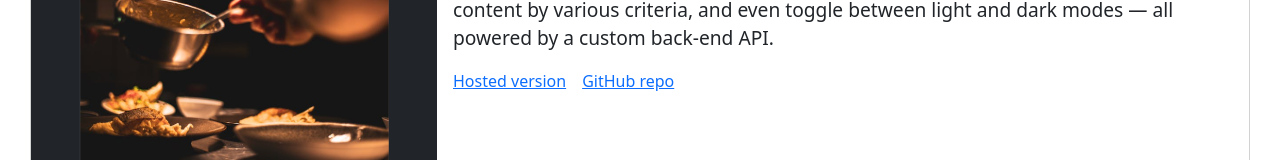
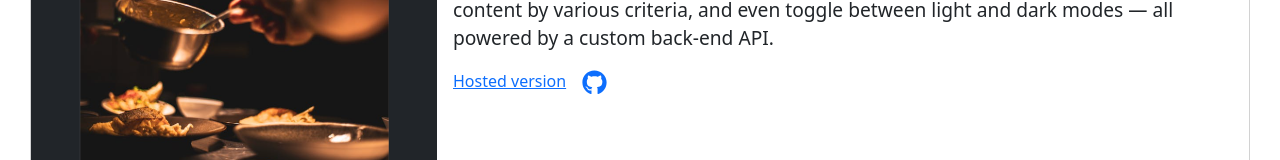
Before and after one commit to liamAppleton/Portfolio-Website, a React (Vite) app: page / in a window 1280 px wide. Shown: the part 567-727 px from the top of the page. Built offline with nearby package versions, Linux system fonts and the light colour scheme.

Commit message:
replacing GitHub link with icon

```diff
--- a/src/components/ProjectCard.jsx
+++ b/src/components/ProjectCard.jsx
@@ -1,4 +1,5 @@
 import { Card, Row, Col } from 'react-bootstrap';
+import { FaGithub } from 'react-icons/fa';
 
 export const ProjectCard = ({ projectData }) => {
   const { title, description, links, image } = projectData;
@@ -32,7 +33,7 @@ export const ProjectCard = ({ projectData }) => {
                 target="_blank"
                 rel="noopener noreferrer"
               >
-                GitHub repo
+                <FaGithub size={25} />
               </Card.Link>
             </div>
           </Card.Body>
```
